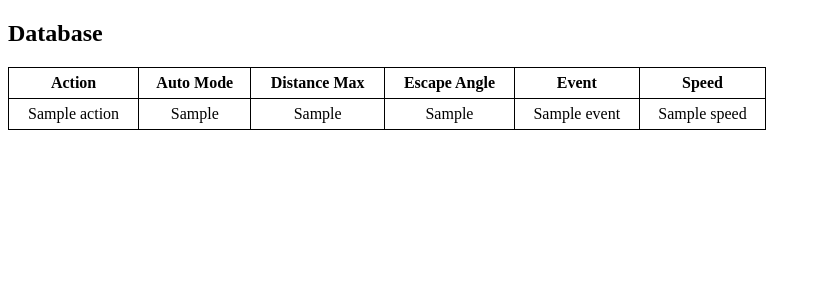
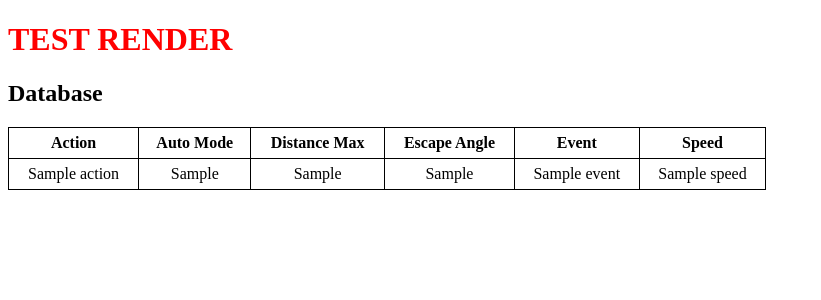
Before and after one commit to huonggiang-g/IoT_deploy, a Flask app: template templates/database.html in a window 1280 px wide. Shown: the top 300 px of the page, without its empty margins (0-821 px from the left). Run offline with Flask 3, Linux system fonts and the light colour scheme; the template is opened without the code that fills it: most values are stand-ins (such as "Sample title", 1, 10 or a date in 2020); parts of the project's set-up code (start-up, migrations or seed data) failed here and were passed over.

Commit message:
Add test render heading to database template

```diff
--- a/templates/database.html
+++ b/templates/database.html
@@ -15,6 +15,7 @@
         }
     </style>
 </head>
+<h1 style="color:red">TEST RENDER</h1>
 <body>
 
 <h2>Database</h2>
```
